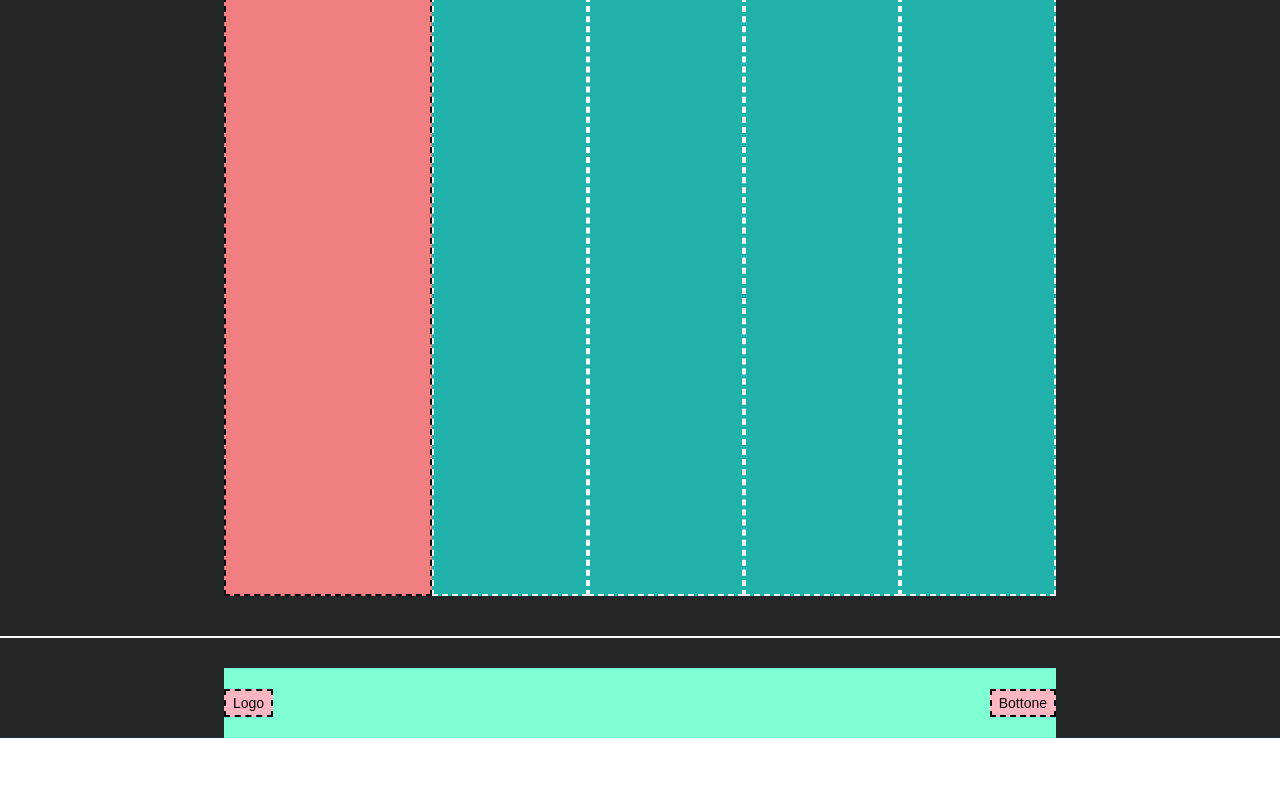
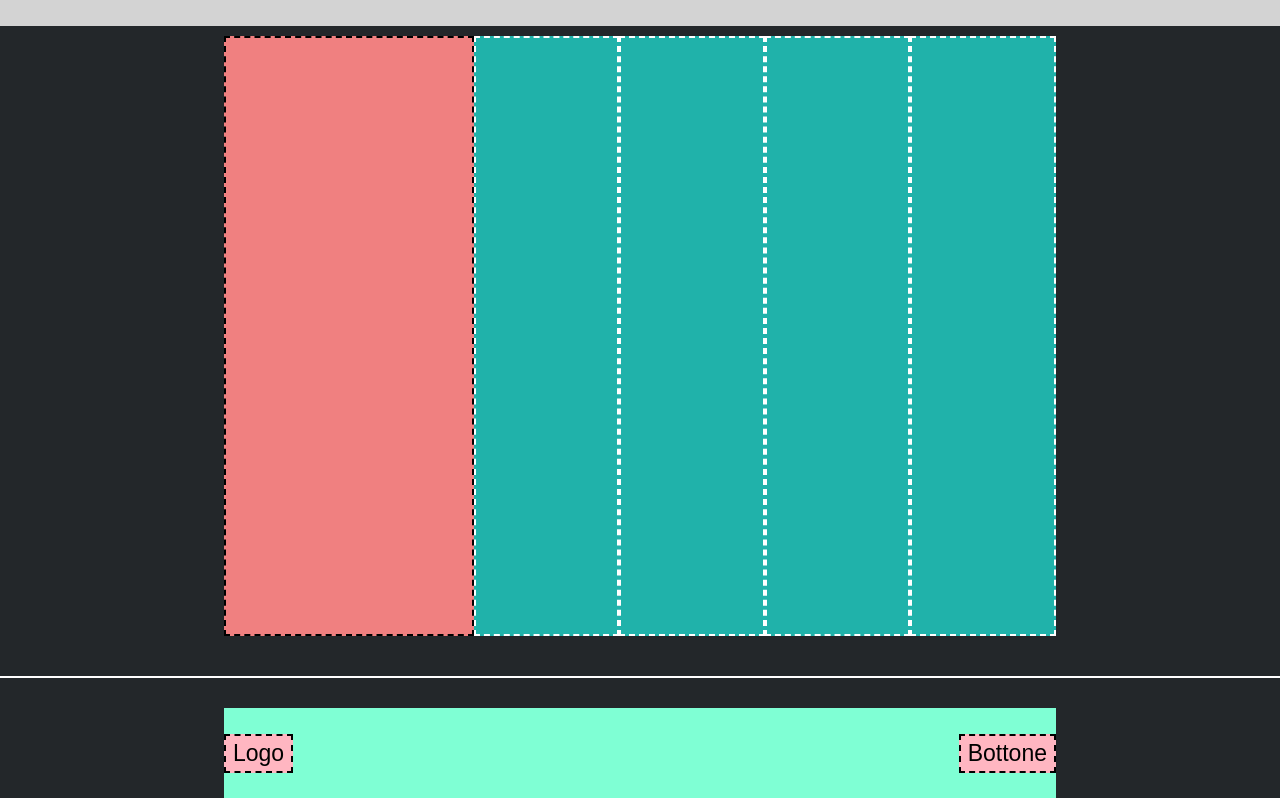
Before and after one commit to imLukePex/htmlcss-struttura-discord, a plain HTML site: page index.html in a window 1280 px wide. Shown: the part 3498-4298 px from the top of the page. Before the commit the page ends 4238 px from the top, so only its background shows below. Drawn offline with Linux system fonts and the light colour scheme; a web font is replaced by a local one.

Commit message:
final project

```diff
--- a/css/style.css
+++ b/css/style.css
@@ -73,7 +73,7 @@ header  div.center {
     border: 2px dashed black;
     background-color: #ee82ee;
     max-width: 50%;
-    height: 400px;
+    height: 440px;
     margin: 0 auto;
 }
 
@@ -133,14 +133,14 @@ footer div.center-footer {
 }
 
 .socials {
-    width: 25%;
+    width: 30%;
     background-color: #f08080;
     height: 600px;
     border: 2px dashed black;
 }
 
 .col {
-    width: calc(75% / 4);
+    width: calc(70% / 4);
     background-color:#20b2aa;
     height: 600px;
     border: 2px dashed white;
@@ -159,7 +159,8 @@ footer div.center-footer {
     justify-content: space-between;
     width: 100%;
     background-color: #7fffd4;
-    height: 70px;
+    height: 90px;
+    font-size: 23px;
 }
 
 .left-section-footer, .right-section-footer {
```
